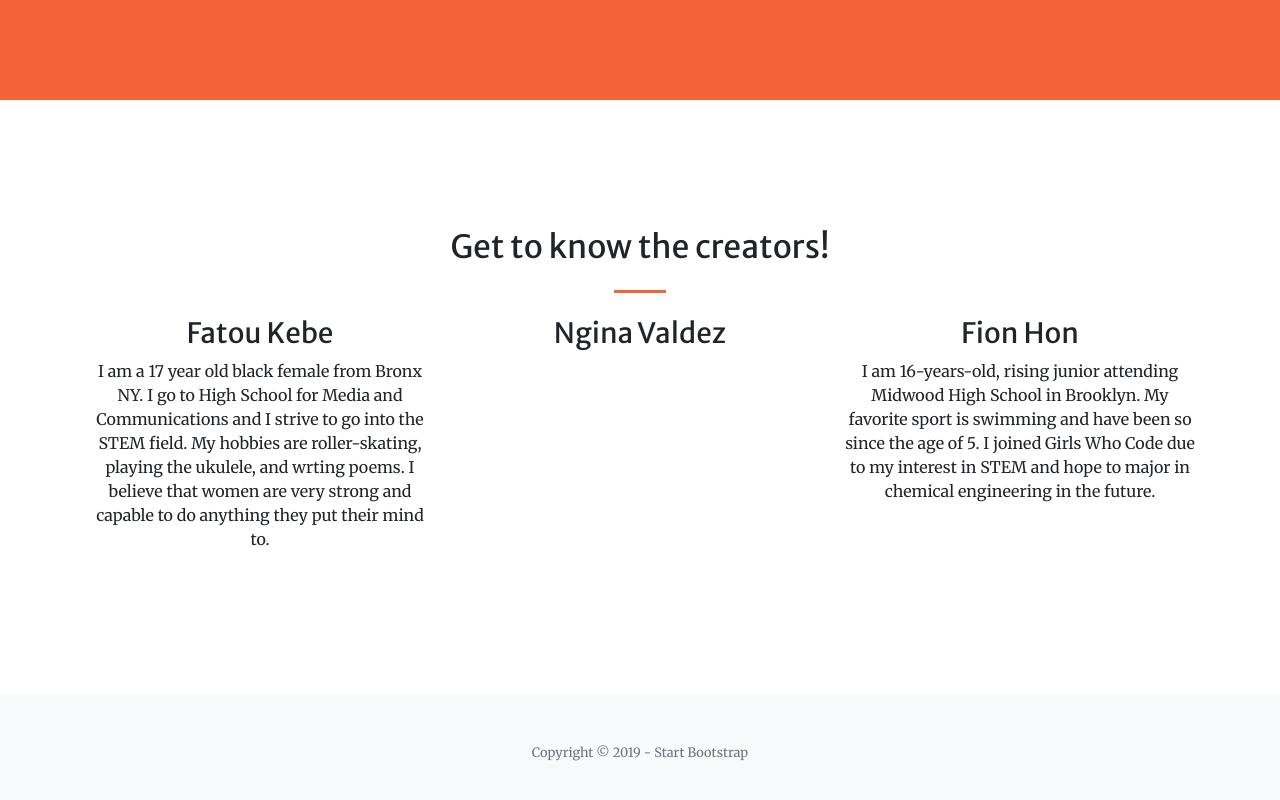
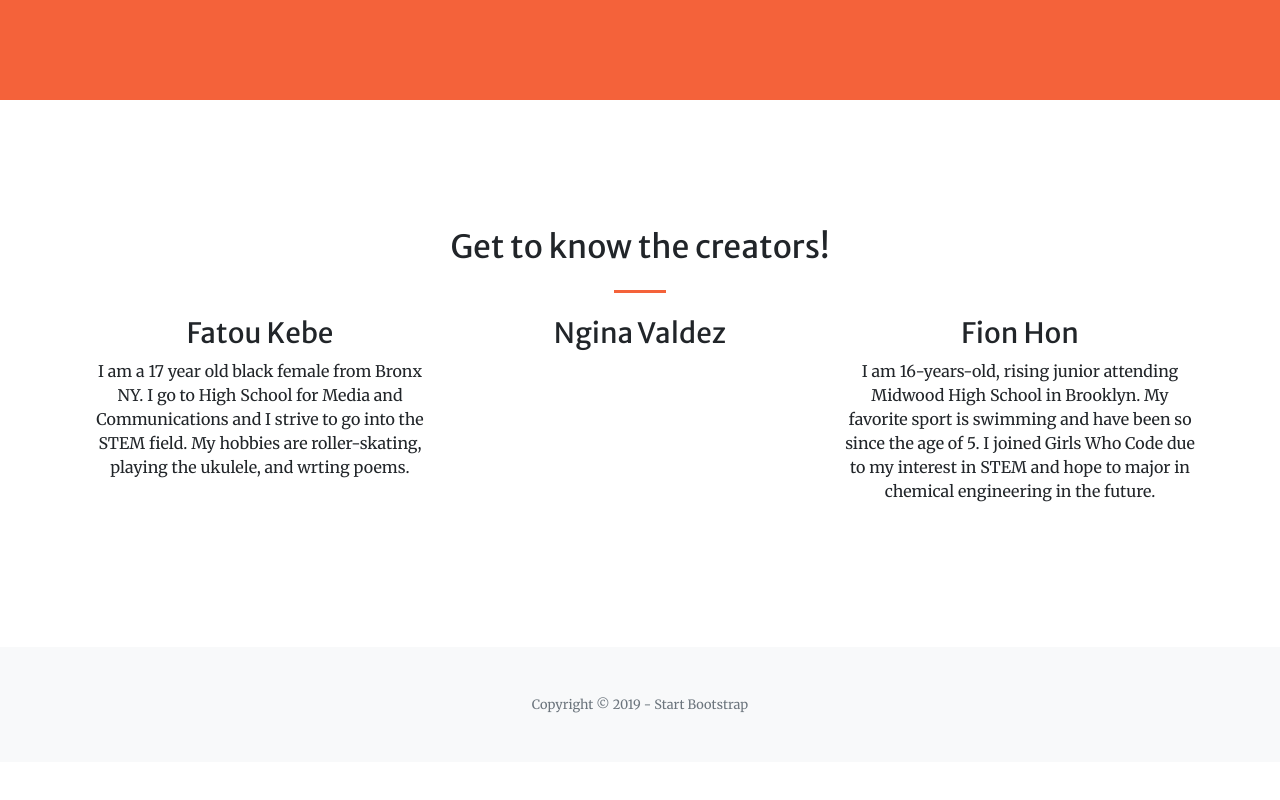
Before and after one commit to fionhon1273/finalproject, a website with bundled scripts: page index.html in a window 1280 px wide. Shown: the part 1242-2042 px from the top of the page. After the commit the page ends 2004 px from the top, so only its background shows below. Built offline with nearby package versions, Linux system fonts and the light colour scheme.

Commit message:
did it again

```diff
--- a/index.html
+++ b/index.html
@@ -93,7 +93,7 @@
       <div class="row">
         <div class="col-lg-4 ml-auto text-center mb-5 mb-lg-0">
           <div><h3>Fatou Kebe</h3></div>
-            <p> I am a 17 year old black female from Bronx NY. I go to High School for Media and Communications and I strive to go into the STEM field. My hobbies are roller-skating, playing the ukulele, and wrting poems. I believe that women are very strong and capable to do anything they put their mind to. </p>
+            <p> I am a 17 year old black female from Bronx NY. I go to High School for Media and Communications and I strive to go into the STEM field. My hobbies are roller-skating, playing the ukulele, and wrting poems. </p>
         </div>
         <div class="col-lg-4 ml-auto text-center mb-5 mb-lg-0">
           <div><h3>Ngina Valdez</h3></div>
```
